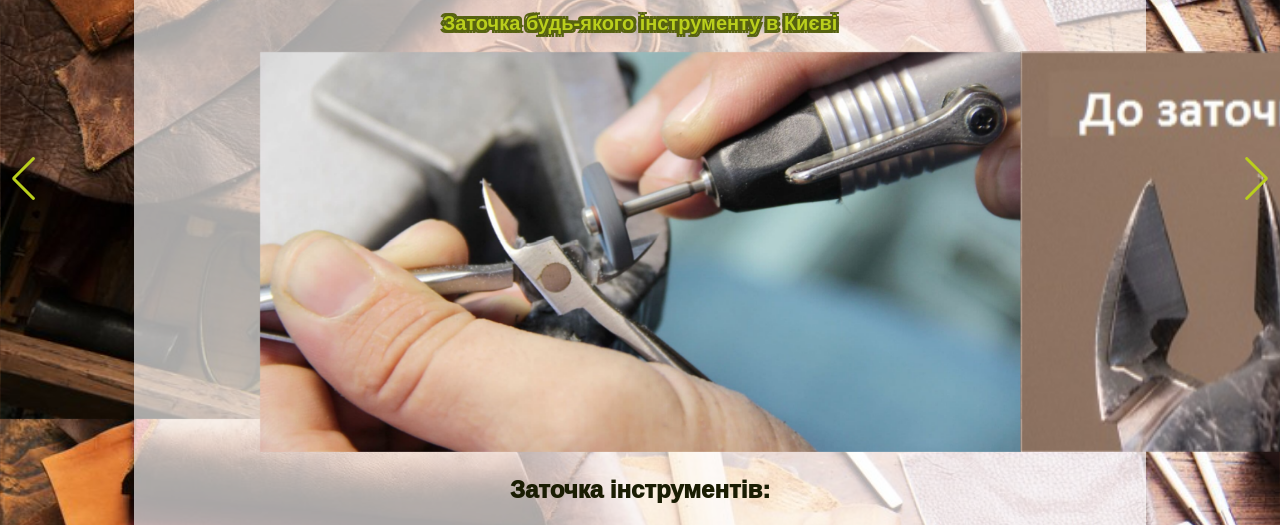
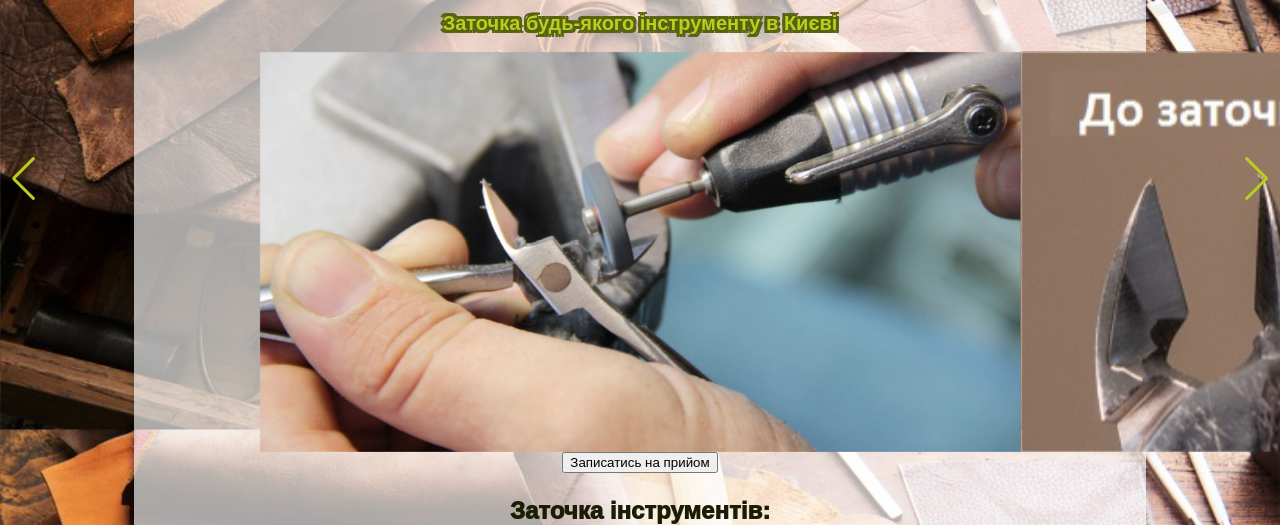
Before and after one commit to maari88/WEB_PROJECT, a plain HTML site: page index.html in a window 1280 px wide. Shown: the part 221-746 px from the top of the page. Drawn offline with nearby package versions, Linux system fonts and the light colour scheme; a web font is replaced by a local one.

Commit message:
Update index.html

```diff
--- a/index.html
+++ b/index.html
@@ -41,6 +41,7 @@
         <div class="swiper-button-next"></div>
         <div class="swiper-button-prev"></div>
     </div>
+    <button onclick="window.location.href='form.html';">Записатись на прийом</button>
     <p>Заточка інструментів:</p>
     <ul>
         <li>Манікюрний інструмент</li>
```
